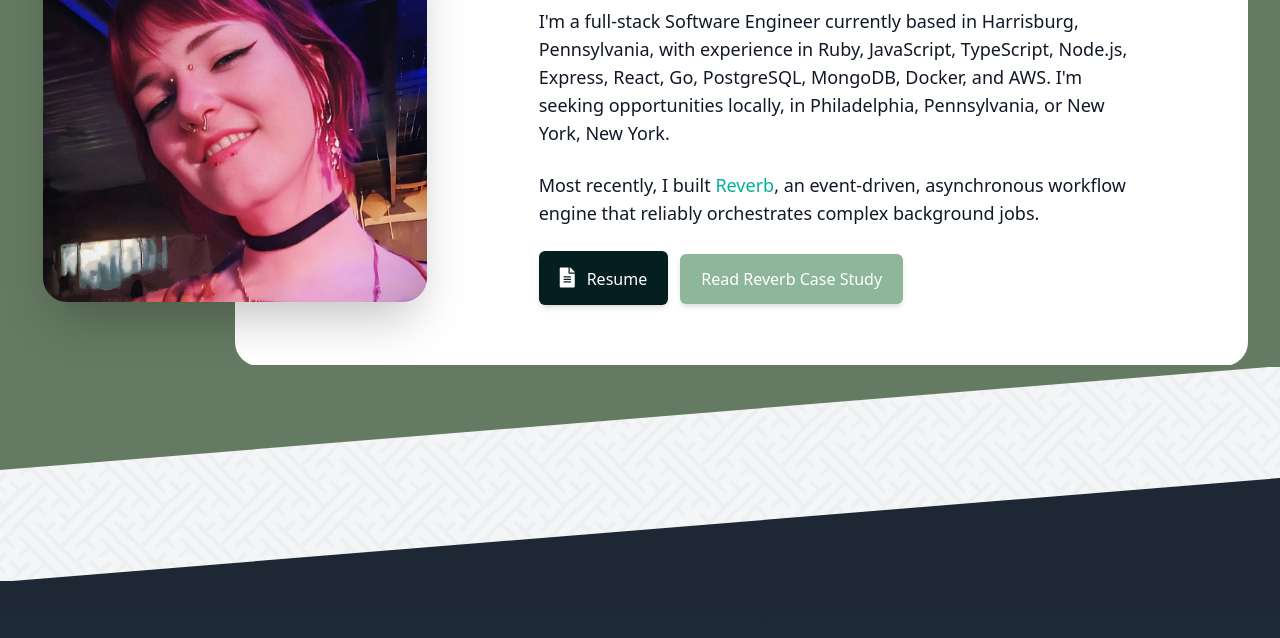
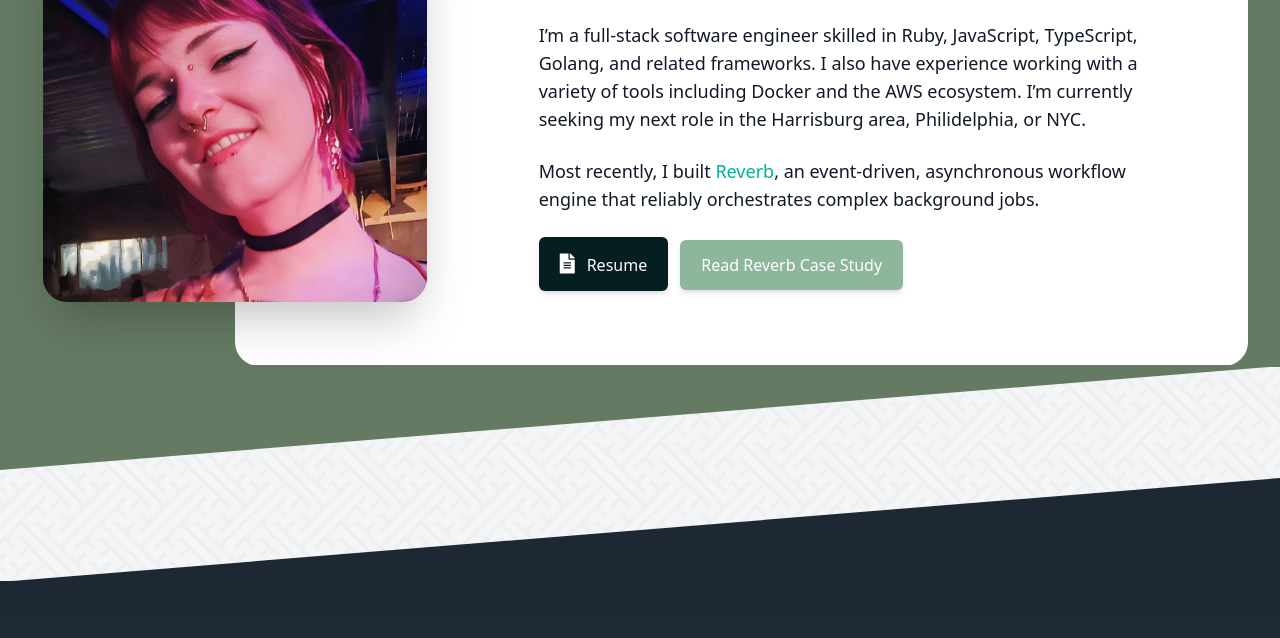
Before and after one commit to Morgan-Summer-Davis/morgan-summer-davis, a website built with Vite: page index.html in a window 1280 px wide. Shown: the part 314-952 px from the top of the page. Built offline with nearby package versions, Linux system fonts and the light colour scheme.

Commit message:
update: changed profile wording and updated resume

```diff
--- a/index.html
+++ b/index.html
@@ -160,11 +160,11 @@
                   Harrisburg, Pennsylvania
                 </h4>
                 <p class="text-lg text-white lg:text-gray-900 mt-6">
-                  I'm a full-stack Software Engineer currently based in
-                  Harrisburg, Pennsylvania, with experience in Ruby, JavaScript,
-                  TypeScript, Node.js, Express, React, Go, PostgreSQL, MongoDB,
-                  Docker, and AWS. I'm seeking opportunities locally, in
-                  Philadelphia, Pennsylvania, or New York, New York.
+                  I’m a full-stack software engineer skilled in Ruby,
+                  JavaScript, TypeScript, Golang, and related frameworks. I also
+                  have experience working with a variety of tools including
+                  Docker and the AWS ecosystem. I’m currently seeking my next
+                  role in the Harrisburg area, Philidelphia, or NYC.
                 </p>
                 <p class="text-lg text-white lg:text-gray-900 mt-6">
                   Most recently, I built
```
Also changed, not shown: dist/assets/Morgan.28177fc0.png (added), dist/index.html, 2 other files.
